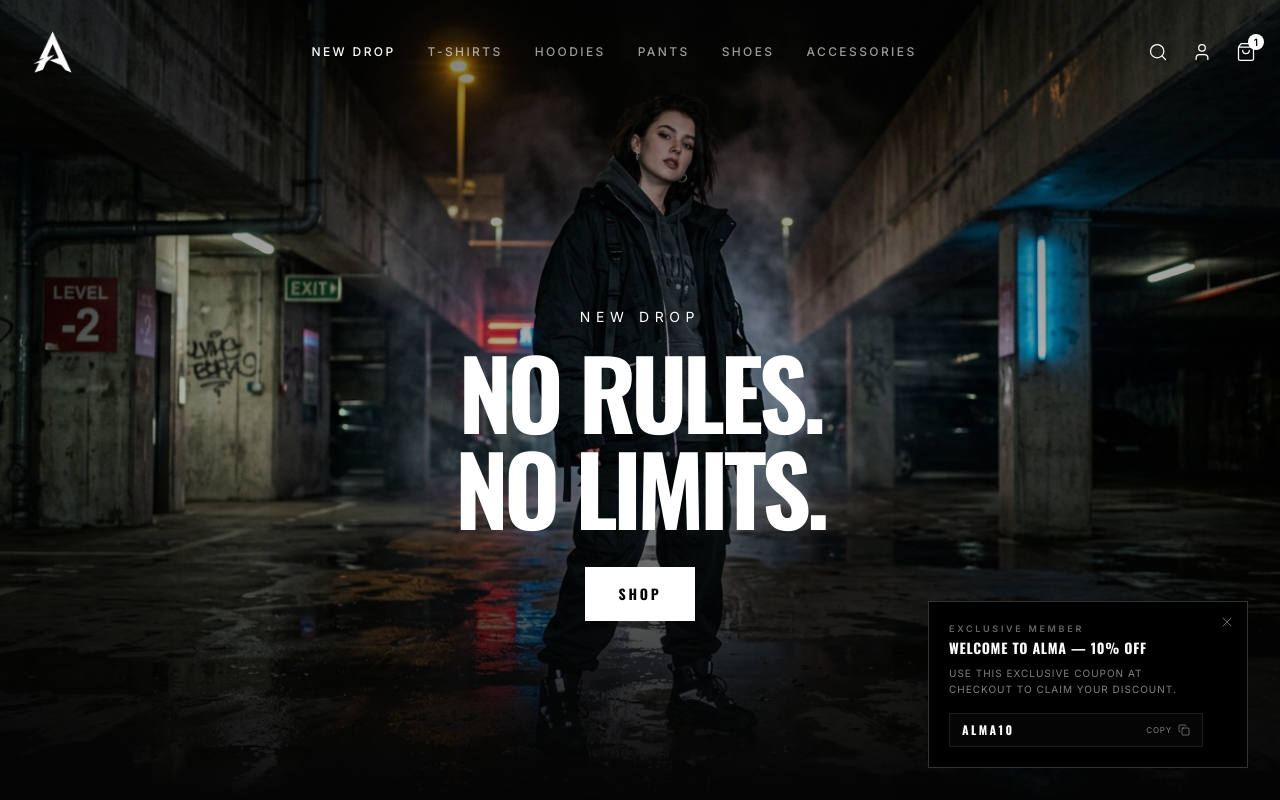
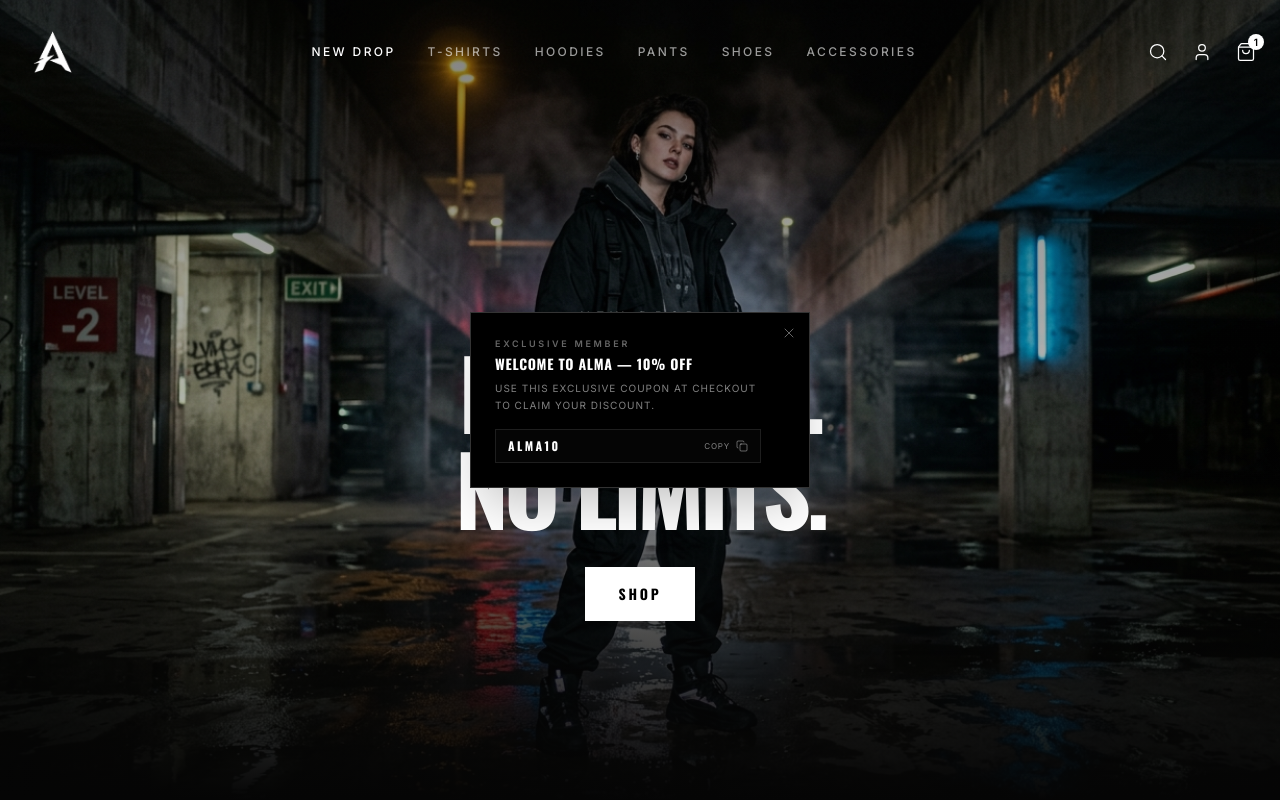
Before and after one commit to Automize-LTDA/almashop, a React (Vite) app: page /store in a window 1280 px wide. Shown: the top 800 px of the page. Built offline with nearby package versions, Linux system fonts and the light colour scheme.

Commit message:
Center welcome card with fully transparent backdrop

```diff
--- a/src/components/WelcomeDiscountModal.tsx
+++ b/src/components/WelcomeDiscountModal.tsx
@@ -29,11 +29,19 @@ export default function WelcomeDiscountModal() {
     <AnimatePresence>
       {isOpen && (
         <motion.div
-          initial={{ opacity: 0, y: 50, scale: 0.95 }}
+          initial={{ opacity: 0 }}
+          animate={{ opacity: 1 }}
+          exit={{ opacity: 0 }}
+          onClick={handleClose}
+          className="fixed inset-0 bg-transparent z-50 flex items-center justify-center p-6"
+        >
+          <motion.div
+            initial={{ opacity: 0, y: 30, scale: 0.95 }}
             animate={{ opacity: 1, y: 0, scale: 1 }}
             exit={{ opacity: 0, y: 20, scale: 0.95 }}
-          transition={{ type: 'spring', damping: 20, stiffness: 150 }}
-          className="fixed bottom-6 left-1/2 -translate-x-1/2 md:left-auto md:translate-x-0 md:bottom-8 md:right-8 w-[290px] md:w-[320px] bg-black border border-white/20 p-5 text-white z-50 shadow-2xl flex flex-col select-none"
+            transition={{ type: 'spring', damping: 22, stiffness: 160 }}
+            onClick={(e) => e.stopPropagation()}
+            className="relative w-full max-w-[300px] md:max-w-[340px] bg-black border border-white/20 p-6 text-white z-50 shadow-2xl flex flex-col select-none"
           >
             {/* Close Button */}
             <button
@@ -75,6 +83,7 @@ export default function WelcomeDiscountModal() {
               </div>
             </div>
           </motion.div>
+        </motion.div>
       )}
     </AnimatePresence>
   );
```
Lines whose indentation alone changed are shown as unchanged.
